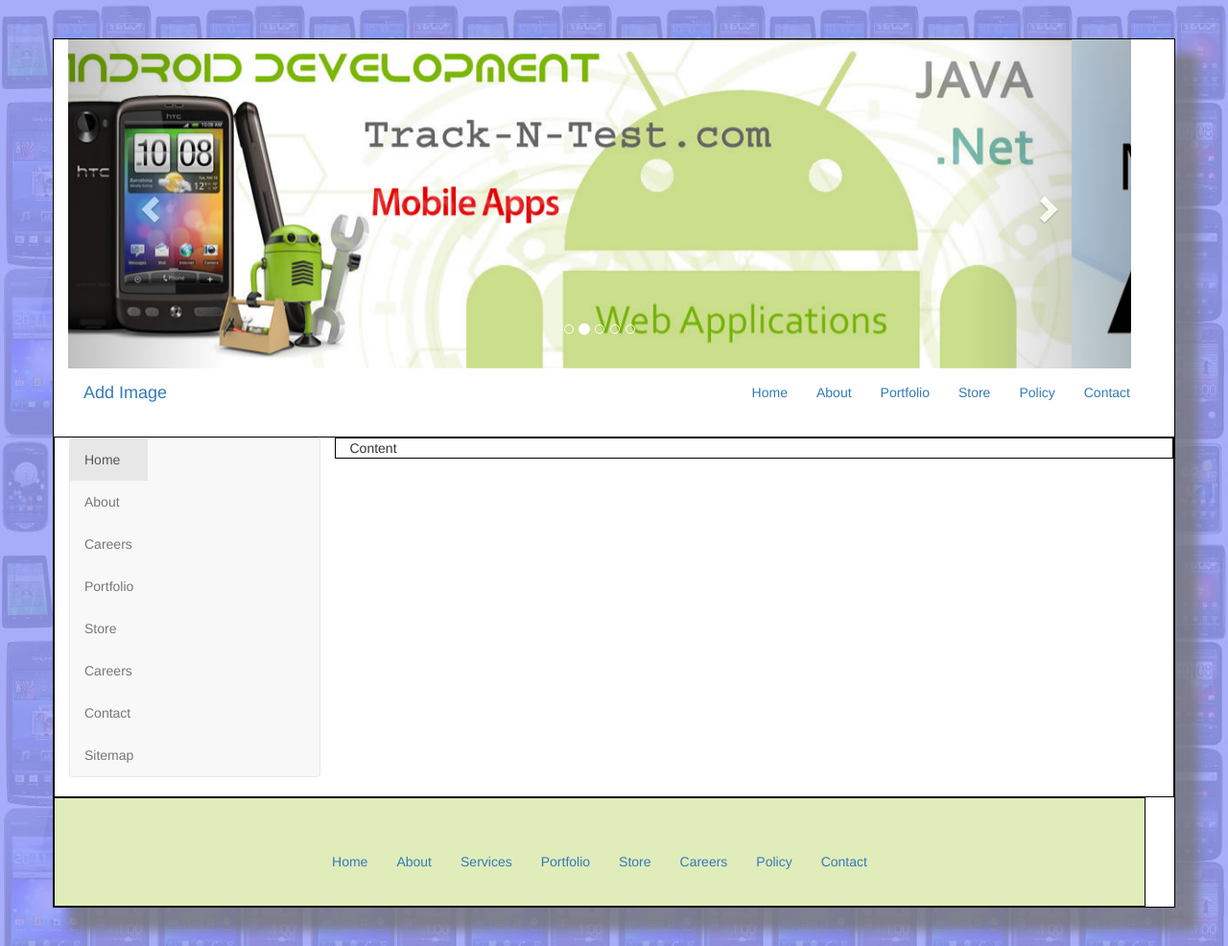
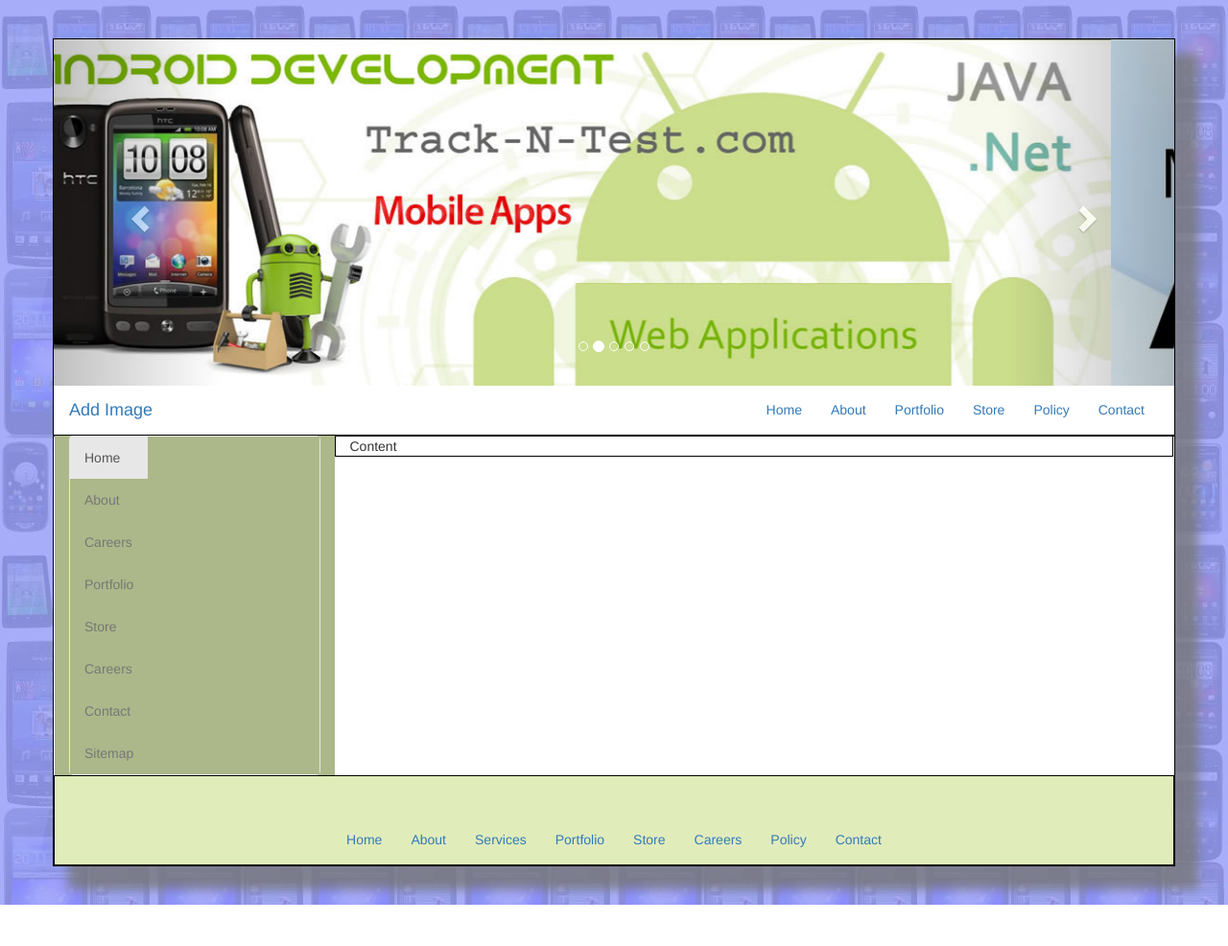
Before and after one commit to gareththomasnz/Bootstrap1, a plain HTML site: page index.html in a window 1280 px wide. Shown: the whole page at 96% size. After the commit the page ends 943 px from the top, so only its background shows below. Drawn offline with nearby package versions, Linux system fonts and the light colour scheme.

Commit message:
eleventh commit

```diff
--- a/css/style.css
+++ b/css/style.css
@@ -20,6 +20,10 @@ html body {
     padding-left:0;
     padding-right:0;
 }
+.container-fluid{
+    padding-left:0px;
+    padding-right:0px;
+}
 
 .header{
     width:100%;
@@ -29,10 +33,14 @@ html body {
 footer{
     background-color:#E1ECBB;
     width:100%;
+    padding:0px;
 }
 
 .divcol{
     border:1px solid black;
+}
+.navcol{
+    background-color:#ACB88A;
 }
 .content{
     background-color:white;
@@ -43,6 +51,10 @@ footer{
   vertical-align: top;
 }
 
+.navbar{
+    margin-bottom:0px;
+}
+
 .navbarfooter{
   text-align: center;
 }
@@ -50,6 +62,21 @@ footer{
 
 .navbartop{
   text-align: right;
+}
+
+.vertmenu{
+    background-color:#ACB88A;
+}
+
+/*  to center carousel */
+
+.col-md-12{
+    padding-right:0px;
+    padding-left:0px;
+}
+.row{
+    margin-right:-15px;
+    margin-left:0px;
 }
 
 /* make sidebar nav vertical */
--- a/index.html
+++ b/index.html
@@ -92,8 +92,8 @@
                     </div>
             </nav>
 
-            <div class="row divcol">
-                    <div class="col-md-3 hidden-xs">
+            <section class="divcol">
+                    <div class="col-md-3 hidden-xs navcol">
                       <div class="sidebar-nav hidden-sm">
                         <div class="navbar navbar-default" role="navigation">
                           <div class="navbar-header">
@@ -104,7 +104,7 @@
                               <span class="icon-bar"></span>
                             </button>
                           </div>
-                          <div class="navbar-collapse collapse sidebar-navbar-collapse">
+                          <div class="navbar-collapse collapse sidebar-navbar-collapse vertmenu">
                             <ul class="nav navbar-nav">
                                           <li class="active"><a href="#">Home</a></li>
                                           <li><a href="#">About</a></li>
@@ -134,15 +134,15 @@
                       </div>
                     </div>
                 <section class="col-md-9 divcol content">Content</section>
-            </div>
+            </section>
 
-            <footer class="row divcol col-md-12 hidden-xs">
+            <footer class="divcol col-md-12">
 
                               <nav class="navbar">
-                <button class="navbar-toggle" data-toggle="collapse" data-target="#wrap">
+                <button class="navbar-toggle hidden-xs" data-toggle="collapse" data-target="#wrap">
                     &#9776;
                 </button>
-                    <div class="collapse navbar-collapse navbarfooter" id="wrap">
+                    <div class="collapse navbar-collapse navbarfooter hidden-xs" id="wrap">
                         <ul class="nav navbar-nav ">
                             <li class="active"><a href="#">Home</a></li>
                             <li><a href="#">About</a></li>
```
